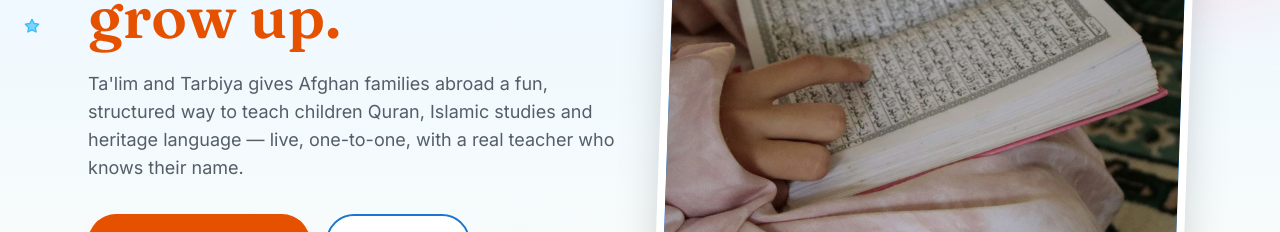
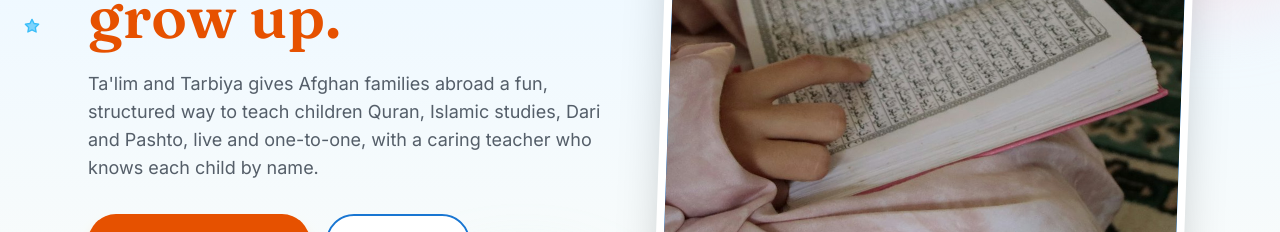
Before and after one commit to SamiHotak26/Taleem-And-Tarbiyah, a Next.js app: page / in a window 1280 px wide. Shown: the part 543-775 px from the top of the page. Built offline with nearby package versions, Linux system fonts and the light colour scheme; no server answers.

Commit message:
Update page.tsx

```diff
--- a/app/page.tsx
+++ b/app/page.tsx
@@ -89,10 +89,10 @@ export default function Home() {
               <span className="text-clay">and be proud of their heritage, wherever they grow up.</span>
             </h1>
             <p className="mt-6 text-lg text-ink/75 max-w-prose">
-              Ta&apos;lim and Tarbiya gives Afghan families abroad a fun,
-              structured way to teach children Quran, Islamic studies and
-              heritage language — live, one-to-one, with a real teacher who
-              knows their name.
+                           Ta&apos;lim and Tarbiya gives Afghan families abroad a fun,
+              structured way to teach children Quran, Islamic studies, Dari
+              and Pashto, live and one-to-one, with a caring teacher who
+              knows each child by name.
             </p>
 
             <div className="mt-8 flex flex-wrap gap-4">
```
